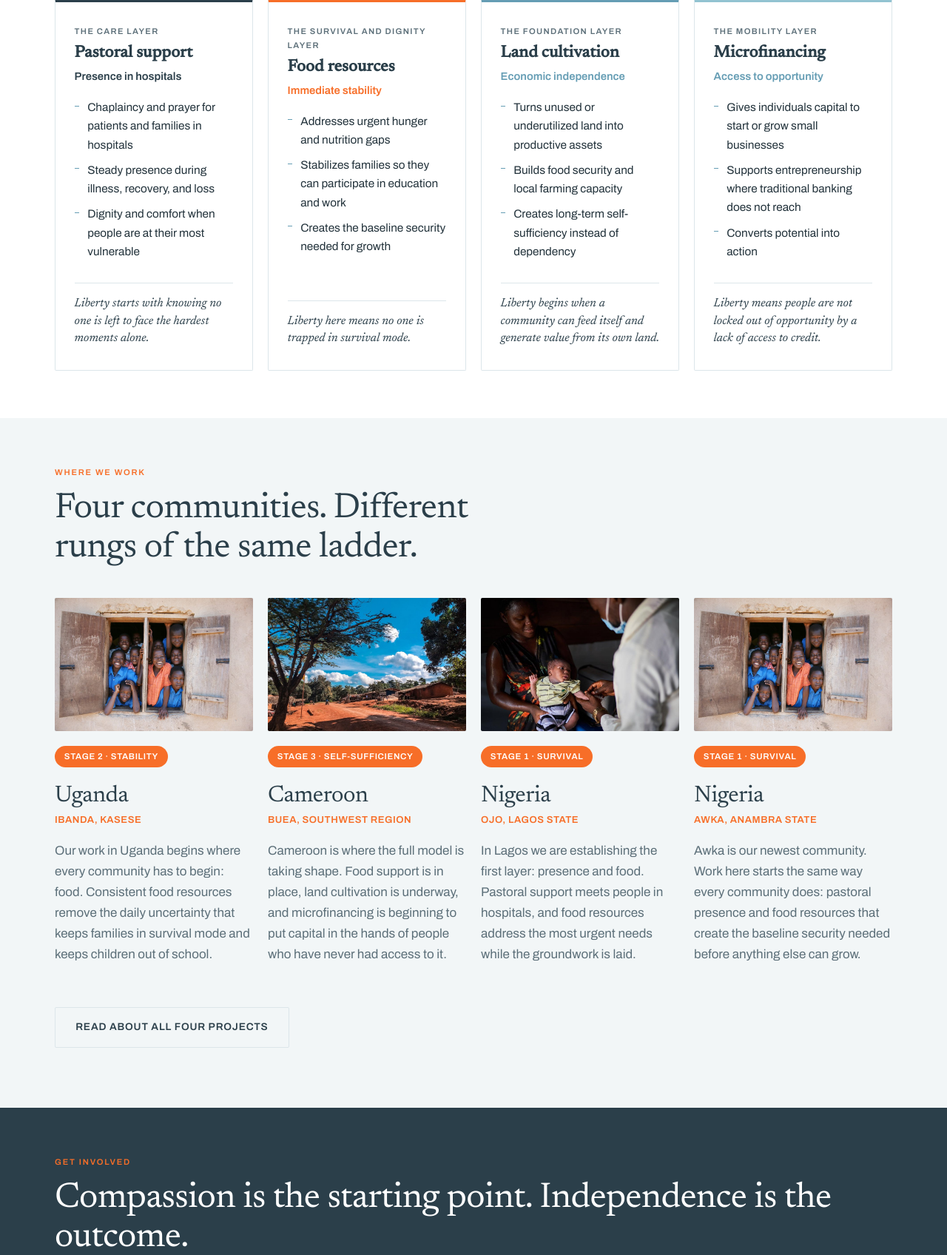
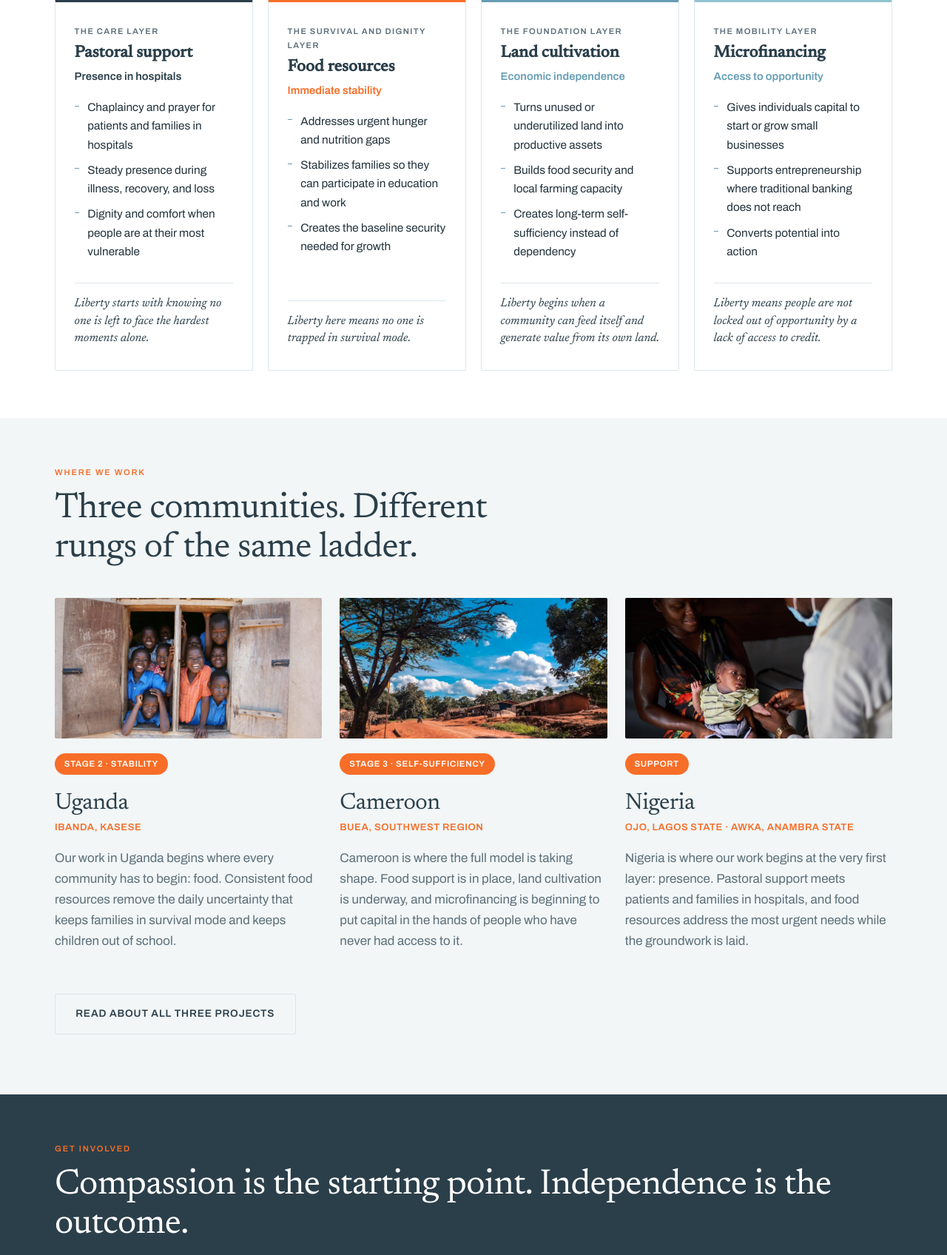
Before and after one commit to isaach3lms/liberty-charity-foundation, a Flask app: page / in a window 1280 px wide. Shown: the part 1928-3624 px from the top of the page at 74% size. Run offline with Flask 3, Linux system fonts and the light colour scheme.

Commit message:
Merge Nigeria into one location, relabel badge to Support

```diff
--- a/app.py
+++ b/app.py
@@ -137,42 +137,24 @@ PROJECTS = [
         "next": "Next: capital circulating locally, without outside dependency.",
     },
     {
-        "slug": "nigeria-lagos",
+        "slug": "nigeria",
         "country": "Nigeria",
-        "area": "Ojo, Lagos State",
+        "area": "Ojo, Lagos State &middot; Awka, Anambra State",
+        "badge": "Support",
         "stage": 1,
-        "stage_name": "Survival",
+        "stage_name": "Support",
         "programs": ["Pastoral support", "Food resources"],
         "photo": "pastoral",
         "alt": "A health worker tending to a mother and infant in a clinic",
-        "summary": "In Lagos we are establishing the first layer: presence and food. "
-                   "Pastoral support meets people in hospitals, and food resources "
-                   "address the most urgent needs while the groundwork is laid.",
+        "summary": "Nigeria is where our work begins at the very first layer: presence. "
+                   "Pastoral support meets patients and families in hospitals, and food "
+                   "resources address the most urgent needs while the groundwork is laid.",
         "detail": [
             "Pastoral and hospital-based support for patients and families",
             "Food resources targeting the most urgent gaps",
             "Early relationships that the full model will build on",
         ],
         "next": "Next: consistent food, then the path toward cultivation.",
-    },
-    {
-        "slug": "nigeria-anambra",
-        "country": "Nigeria",
-        "area": "Awka, Anambra State",
-        "stage": 1,
-        "stage_name": "Survival",
-        "programs": ["Pastoral support", "Food resources"],
-        "photo": "uganda",
-        "alt": "Community members gathered outdoors",
-        "summary": "Awka is our newest community. Work here starts the same way every "
-                   "community does: pastoral presence and food resources that create the "
-                   "baseline security needed before anything else can grow.",
-        "detail": [
-            "Pastoral support introduced through local hospitals",
-            "Food resources for the households under the most strain",
-            "Assessment of land and opportunity for later stages",
-        ],
-        "next": "Next: stabilizing food supply as the foundation for what follows.",
     },
 ]
 
--- a/static/css/site.css
+++ b/static/css/site.css
@@ -492,9 +492,13 @@ a:hover { color: var(--orange); }
   margin: 0 0 0.7rem;
 }
 
-/* Home "where we work" cards: image height tuned for the 4-up grid. */
-.grid-4 .split-media img { height: 200px; margin-bottom: 1rem; }
-@media (min-width: 600px) { .grid-4 .split-media img { height: 180px; } }
+/* Home "where we work" cards: image height tuned for the grid. */
+.grid-4 .split-media img,
+.grid-projects .split-media img { height: 200px; margin-bottom: 1rem; }
+@media (min-width: 600px) {
+  .grid-4 .split-media img,
+  .grid-projects .split-media img { height: 190px; }
+}
 
 .card-list { list-style: none; margin: 0 0 1.25rem; padding: 0; }
 .card-list li {
--- a/templates/contact.html
+++ b/templates/contact.html
@@ -69,8 +69,8 @@
       <p class="muted"><a href="mailto:{{ contact_email }}">{{ contact_email }}</a></p>
 
       <h2 class="h-sm mt-2">Where support goes</h2>
-      <p class="muted">Four communities across Uganda, Cameroon, and Nigeria, supported through pastoral care, food resources, land cultivation, and microfinancing.</p>
-      <p><a href="{{ url_for('work') }}">See all four projects</a></p>
+      <p class="muted">Three communities across Uganda, Cameroon, and Nigeria, supported through pastoral care, food resources, land cultivation, and microfinancing.</p>
+      <p><a href="{{ url_for('work') }}">See all three projects</a></p>
     </aside>
   </div>
 </section>
--- a/templates/index.html
+++ b/templates/index.html
@@ -88,26 +88,26 @@
   <div class="wrap">
     <div class="sec-head reveal">
       <p class="eyebrow">Where we work</p>
-      <h2 class="h-lg">Four communities. Different rungs of the same ladder.</h2>
+      <h2 class="h-lg">Three communities. Different rungs of the same ladder.</h2>
     </div>
 
-    <div class="grid-4 reveal">
+    <div class="grid-3 grid-projects reveal">
       {% for pr in projects %}
       <article>
         <div class="split-media">
           <img src="{{ url_for('static', filename='img/' ~ pr.photo ~ '-900.jpg') }}" alt="{{ pr.alt }}" loading="lazy" width="900" height="600">
         </div>
         <ul class="tag-row mt-1">
-          <li class="tag tag-stage">Stage {{ pr.stage }} &middot; {{ pr.stage_name }}</li>
+          <li class="tag tag-stage">{% if pr.badge %}{{ pr.badge }}{% else %}Stage {{ pr.stage }} &middot; {{ pr.stage_name }}{% endif %}</li>
         </ul>
         <h3 class="h-md" style="margin-bottom:0.15rem">{{ pr.country }}</h3>
-        <p class="place-line">{{ pr.area }}</p>
+        <p class="place-line">{{ pr.area | safe }}</p>
         <p class="muted">{{ pr.summary }}</p>
       </article>
       {% endfor %}
     </div>
 
-    <p class="mt-3"><a class="btn btn-ghost" href="{{ url_for('work') }}">Read about all four projects</a></p>
+    <p class="mt-3"><a class="btn btn-ghost" href="{{ url_for('work') }}">Read about all three projects</a></p>
   </div>
 </section>
 {% endblock %}
```
Also changed, not shown: templates/work.html (+5 -5 lines).
